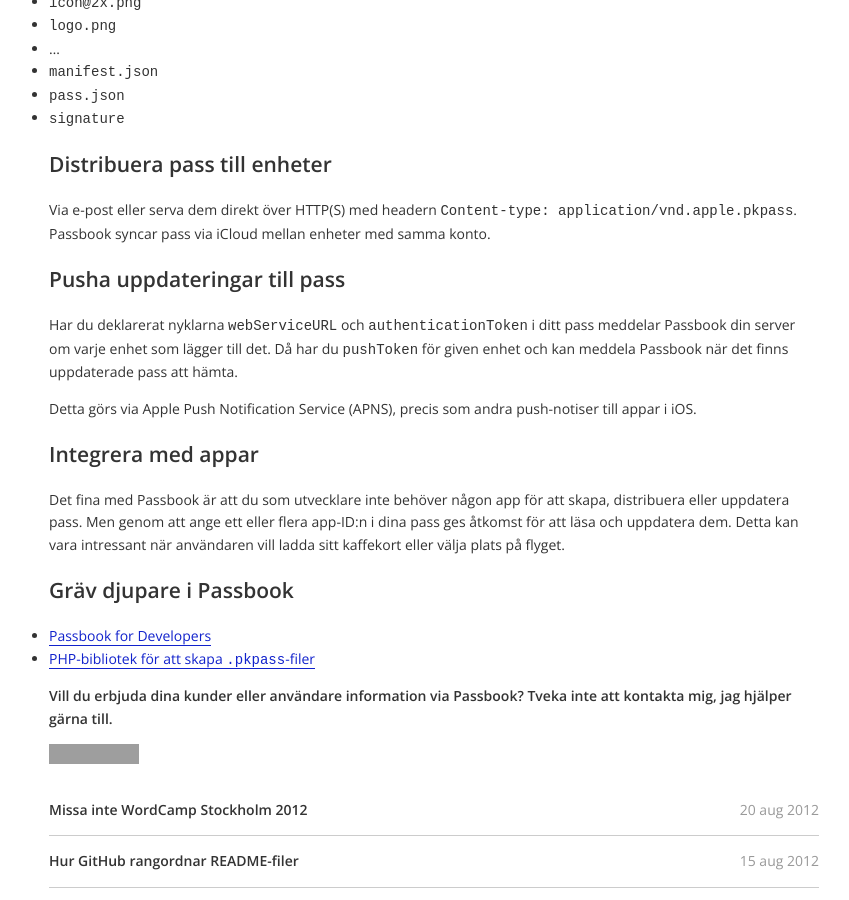
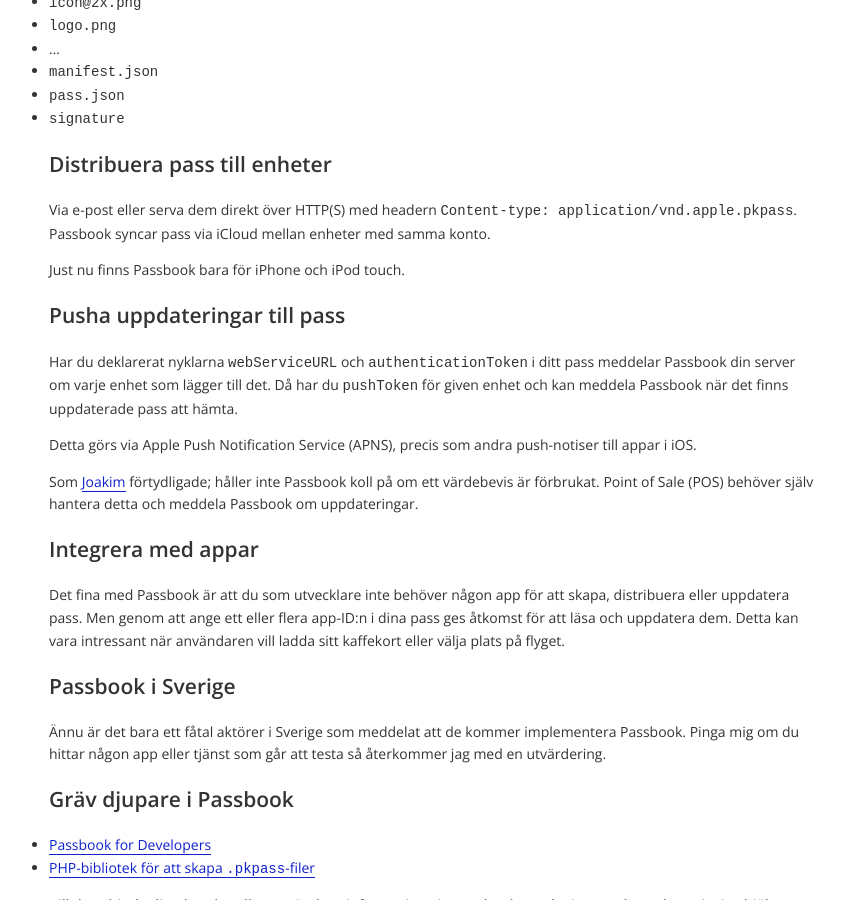
Before and after one commit to ptz0n/ptz0n.github.io, a Jekyll site: the page built from _posts/2012-09-29-passbook-biljetter-kuponger.md, in a window 1280 px wide and 900 px high, scrolled down 1058 px. Shown: the whole window, without its empty margins (206-1055 px from the left). Built offline with Jekyll 4.4.1, drawn with Linux system fonts in a browser that asks for light colours; grey boxes are pictures that could not be loaded.

Commit message:
Covered new topics in Passbook post.

```diff
--- a/_posts/2012-09-29-passbook-biljetter-kuponger.md
+++ b/_posts/2012-09-29-passbook-biljetter-kuponger.md
@@ -31,15 +31,23 @@
 
 Via e-post eller serva dem direkt över HTTP(S) med headern `Content-type: application/vnd.apple.pkpass`. Passbook syncar pass via iCloud mellan enheter med samma konto.
 
+Just nu finns Passbook bara för iPhone och iPod touch.
+
 ## Pusha uppdateringar till pass
 
 Har du deklarerat nyklarna `webServiceURL` och `authenticationToken` i ditt pass meddelar Passbook din server om varje enhet som lägger till det. Då har du `pushToken` för given enhet och kan meddela Passbook när det finns uppdaterade pass att hämta.
 
 Detta görs via Apple Push Notification Service (APNS), precis som andra push-notiser till appar i iOS.
 
+Som [Joakim](https://twitter.com/kalasjocke) förtydligade; håller inte Passbook koll på om ett värdebevis är förbrukat. Point of Sale (POS) behöver själv hantera detta och meddela Passbook om uppdateringar.
+
 ## Integrera med appar
 
 Det fina med Passbook är att du som utvecklare inte behöver någon app för att skapa, distribuera eller uppdatera pass. Men genom att ange ett eller flera app-ID:n i dina pass ges åtkomst för att läsa och uppdatera dem. Detta kan vara intressant när användaren vill ladda sitt kaffekort eller välja plats på flyget.
+
+## Passbook i Sverige
+
+Ännu är det bara ett fåtal aktörer i Sverige som meddelat att de kommer implementera Passbook. Pinga mig om du hittar någon app eller tjänst som går att testa så återkommer jag med en utvärdering.
 
 ## Gräv djupare i Passbook
 
```
